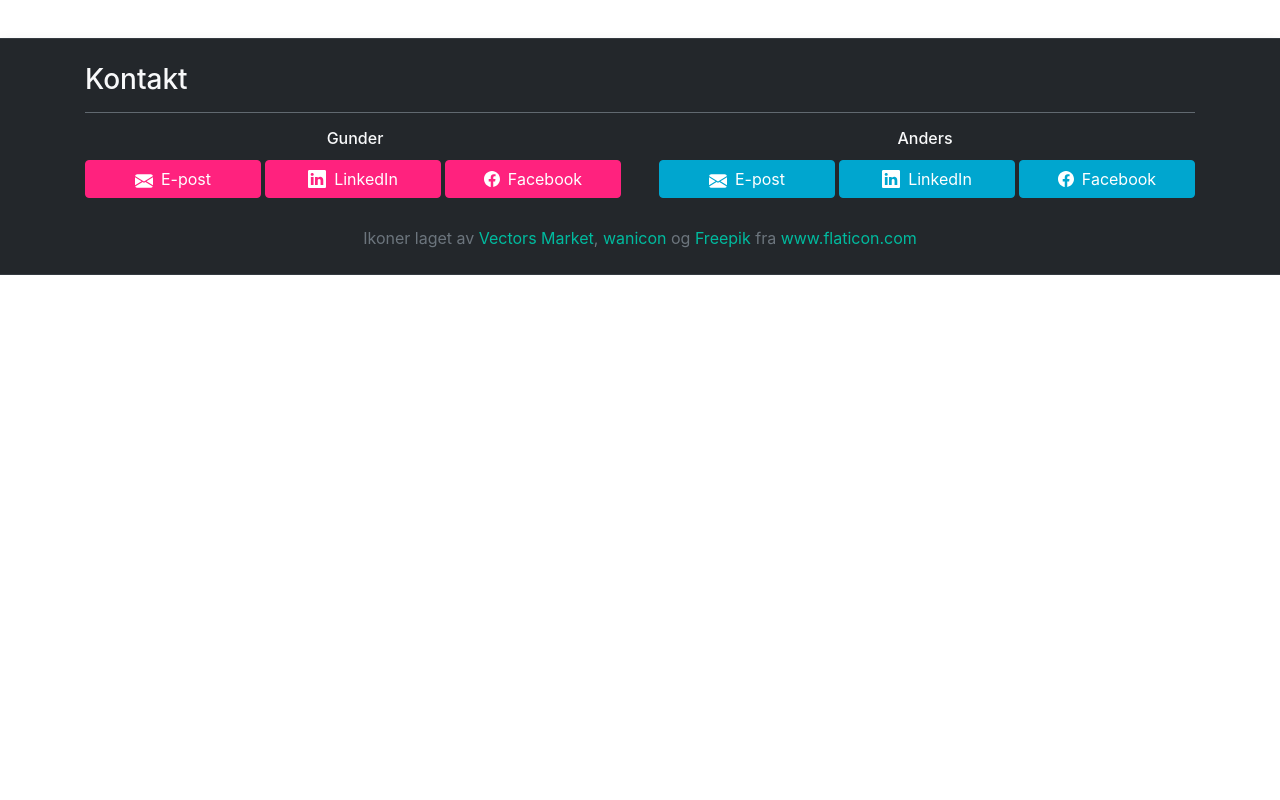
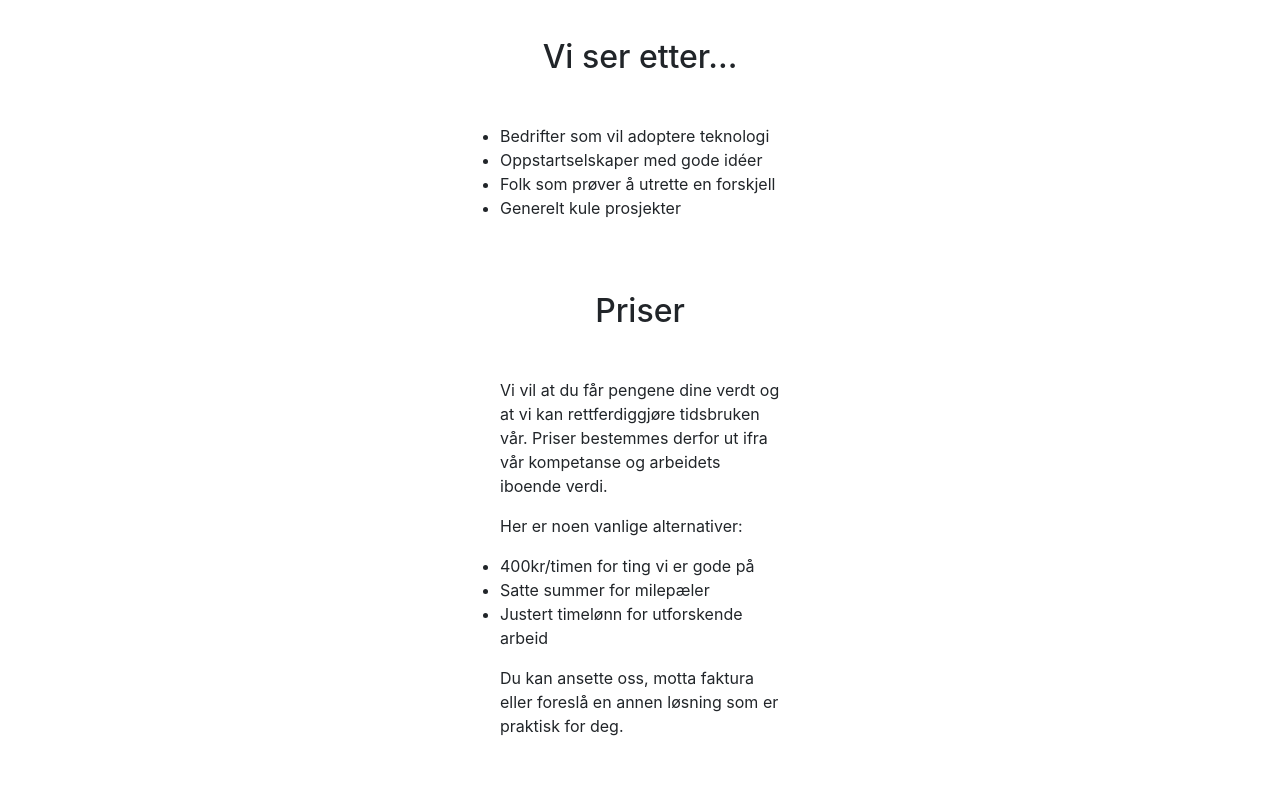
Before and after one commit to VidunderGunder/anders-og-gunder, a Next.js app: page / in a window 1280 px wide. Shown: the part 3340-4140 px from the top of the page. Before the commit the page ends 3615 px from the top, so only its background shows below. Built offline with nearby package versions, Linux system fonts and the light colour scheme.

Commit message:
Practical Info

```diff
--- /dev/null
+++ b/components/Practical.tsx
@@ -0,0 +1,43 @@
+import { Col, Row } from "react-bootstrap";
+
+export default function Practical() {
+  return (
+    <Row className="justify-content-center pb-4">
+      <Col xs={12}>
+        <div style={{ display: "grid", placeItems: "center" }}>
+          <div style={{ maxWidth: 280, width: "75%" }}>
+            <h2 className="text-center my-5">Vi ser etter...</h2>
+            <ul>
+              <li>Bedrifter som vil adoptere teknologi</li>
+              <li>Oppstartselskaper med gode idéer</li>
+              <li>Folk som prøver å utrette en forskjell</li>
+              <li>Generelt kule prosjekter</li>
+            </ul>
+          </div>
+        </div>
+      </Col>
+      <Col xs={12}>
+        <div style={{ display: "grid", placeItems: "center" }}>
+          <div style={{ maxWidth: 280, width: "75%" }}>
+            <h2 className="text-center my-5 pt-2">Priser</h2>
+            <p>
+              Vi vil at du får pengene dine verdt og at vi kan rettferdiggjøre
+              tidsbruken vår. Priser bestemmes derfor ut ifra vår kompetanse og
+              arbeidets iboende verdi.
+            </p>
+            <p>Her er noen vanlige alternativer:</p>
+            <ul>
+              <li>400kr/timen for ting vi er gode på</li>
+              <li>Satte summer for milepæler</li>
+              <li>Justert timelønn for utforskende arbeid</li>
+            </ul>
+            <p>
+              Du kan ansette oss, motta faktura eller foreslå en annen løsning
+              som er praktisk for deg.
+            </p>
+          </div>
+        </div>
+      </Col>
+    </Row>
+  );
+}
--- a/pages/index.tsx
+++ b/pages/index.tsx
@@ -5,6 +5,7 @@ import Offerings from "components/Offerings";
 import Hero from "components/Hero";
 import Footer from "components/Footer";
 import Meta from "components/Meta";
+import Practical from "components/Practical";
 
 export default function Home() {
   return (
@@ -15,6 +16,7 @@ export default function Home() {
         <Offerings />
         <People />
         <Experience />
+        <Practical />
       </Container>
       <Footer />
     </>
```
Also changed, not shown: public/vercel.svg (deleted).
